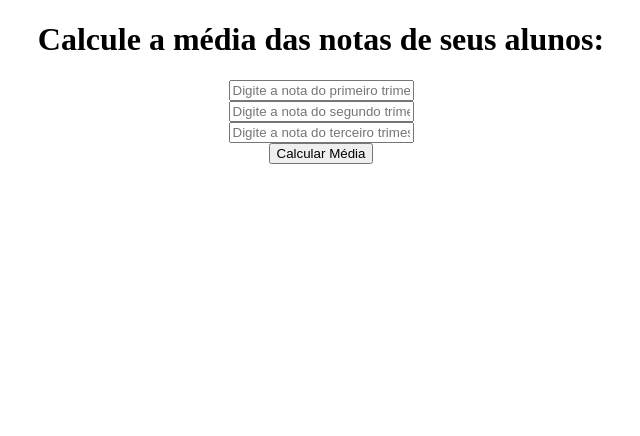
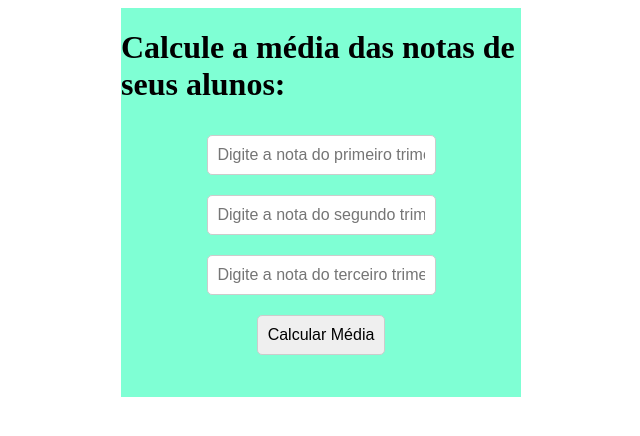
Before and after one commit to MatheusGiehl/Calculadora-de-m-dias, a plain HTML site: page index.html in a window 1280 px wide. Shown: the whole page, without its empty margins (319-959 px from the left). Drawn offline with Linux system fonts and the light colour scheme.

Commit message:
style doc edit

```diff
--- a/style.css
+++ b/style.css
@@ -1,8 +1,4 @@
-body {
-    padding: 0;
-    margin: 0;
-    box-sizing: border-box;
-}
+
 
 div {
     align-items: center;
@@ -10,4 +6,17 @@ div {
     display: flex;
     inline-size: auto;
     flex-direction: column;
+    background-color: aquamarine;
+    margin-left: auto;
+    margin-right: auto;
+    box-sizing: border-box;
+    width: 400px;
 }
+
+input, button {
+    margin: 10px;
+    padding: 10px;
+    border-radius: 5px;
+    border: 1px solid #ccc;
+    font-size: 16px;
+}
```
